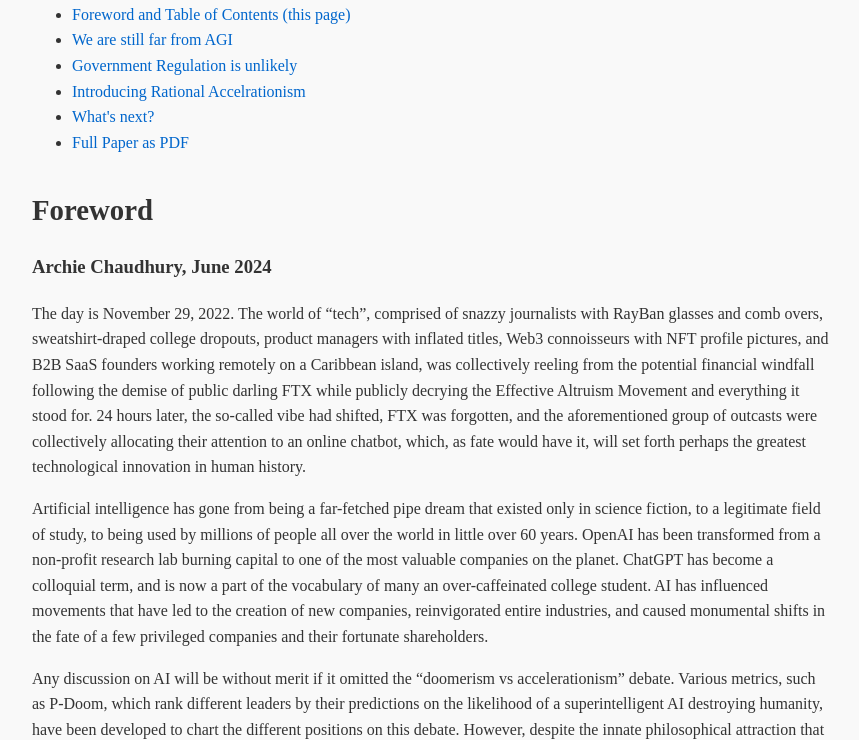
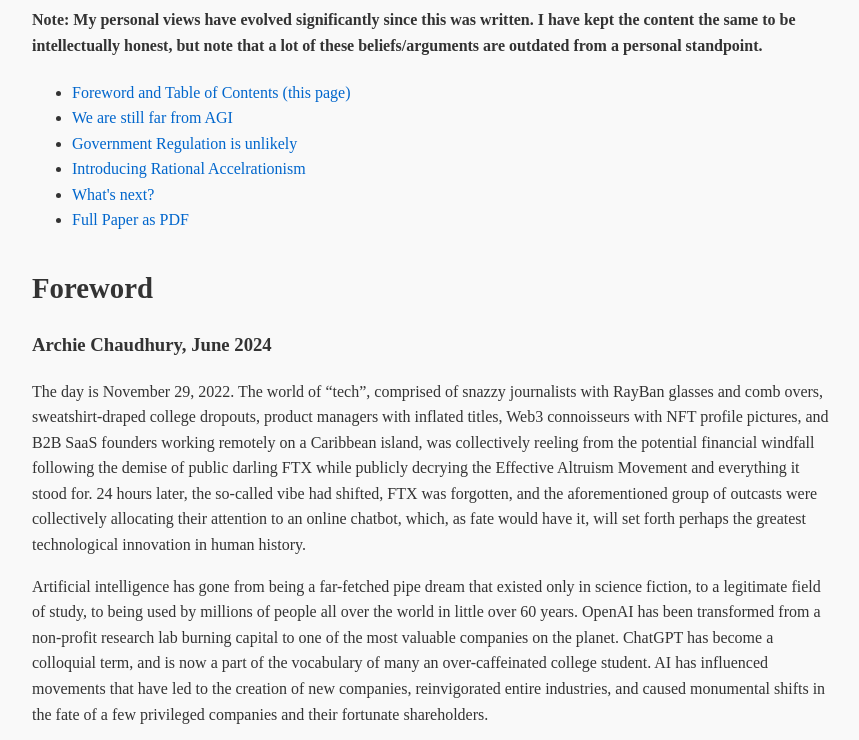
Before and after one commit to Anon344/anon344.github.io, a plain HTML site: page index.html in a window 1280 px wide. Shown: the part 121-861 px from the top of the page, without its empty margins (208-1067 px from the left). Drawn offline with Linux system fonts and the light colour scheme.

```diff
--- a/index.html
+++ b/index.html
@@ -10,6 +10,7 @@
     <header>
         <h1>Rational Accelerationism</h1>
         <nav>
+            <h4>Note: My personal views have evolved significantly since this was written. I have kept the content the same to be intellectually honest, but note that a lot of these beliefs/arguments are outdated from a personal standpoint.</h4>
             <ul>
                 <li><a href="index.html">Foreword and Table of Contents (this page)</a></li>
                 <li><a href="part-a.html">We are still far from AGI</a></li>
```
